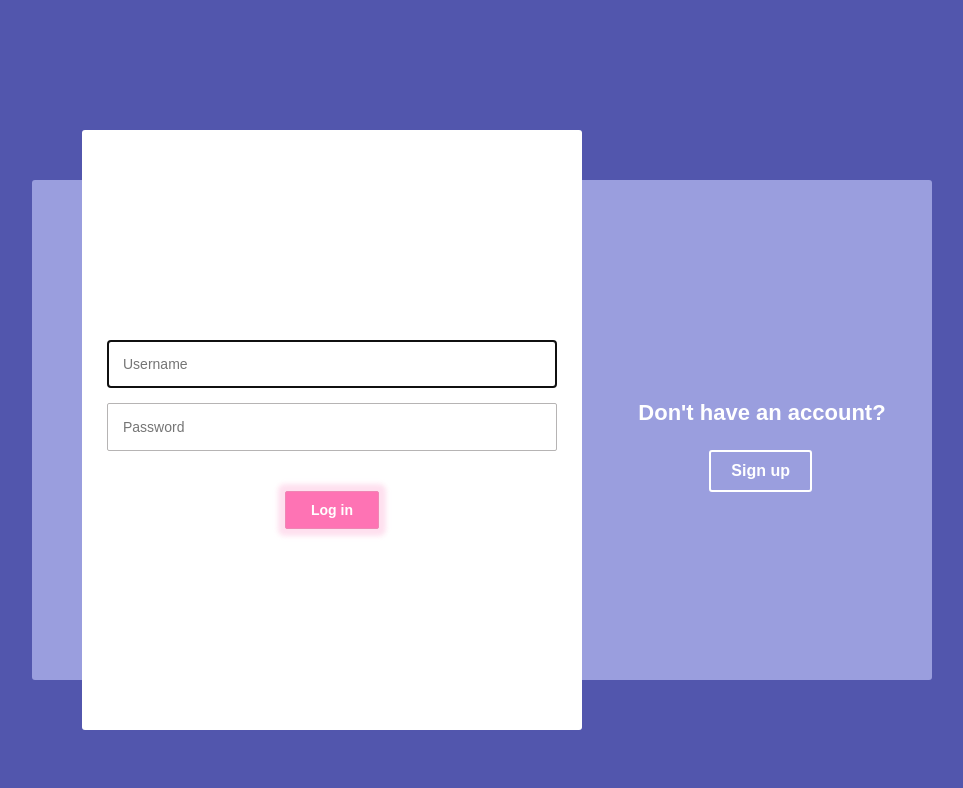
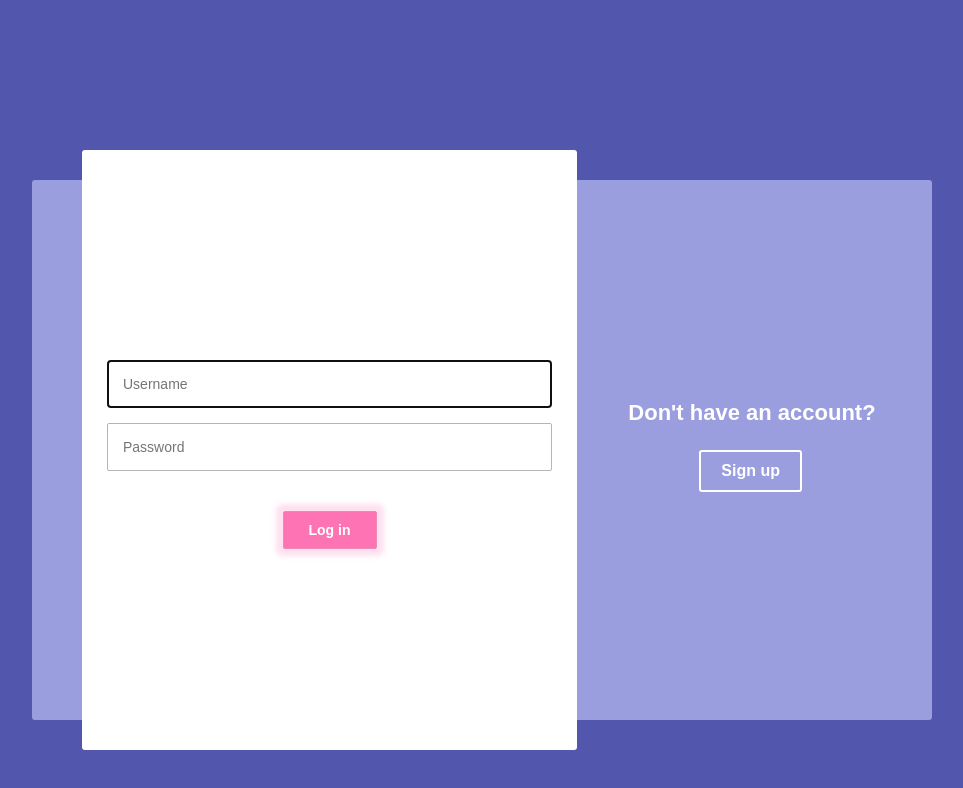
Before and after one commit to WaytGG/authorization-form, a plain HTML site: page index.html in a window 1280 px wide. Shown: the whole page, without its empty margins (158-1121 px from the left). Drawn offline with Linux system fonts and the light colour scheme.

Commit message:
Update width/height/position

```diff
--- a/style.css
+++ b/style.css
@@ -5,6 +5,7 @@
 }
 
 body {
+  height: 100vh;
   text-align: center;
   background-color: #5256ad;
   font-family: sans-serif;
@@ -13,16 +14,18 @@ body {
 .wrapper {
   display: inline-block;
   position: relative;
-  width: 900px;
-  height: 500px;
+  max-width: 900px;
+  width: 100%;
+  height: 99vh;
   text-align: center;
 }
 
 .sign-up {
   display: inline-block;
-  position: relative;
+  position: absolute;
   width: 100%;
-  height: 100%;
+  height: 540px;
+  right: 0;
   margin-top: 180px;
   background-color: #9a9ede;
   border-radius: 3px;
@@ -31,18 +34,19 @@ body {
 .heading-signup {
   position: absolute;
   display: block;
-  width: 400px;
+  max-width: 400px;
+  width: 100%;
   color: white;
   font-size: 22px;
   font-weight: 600;
-  right: -30px;
+  right: -20px;
   top: 220px;
 }
 
 .button-signup {
   position: absolute;
   top: 270px;
-  right: 120px;
+  right: 130px;
   padding: 10px 20px;
   color: white;
   background-color: #9a9ede;
@@ -64,10 +68,10 @@ body {
 
 .login {
   position: absolute;
-  width: 500px;
+  width: 55%;
   height: 600px;
   background-color: white;
-  top: 130px;
+  top: 150px;
   left: 50px;
   padding: 210px 25px;
   border-radius: 3px;
```
